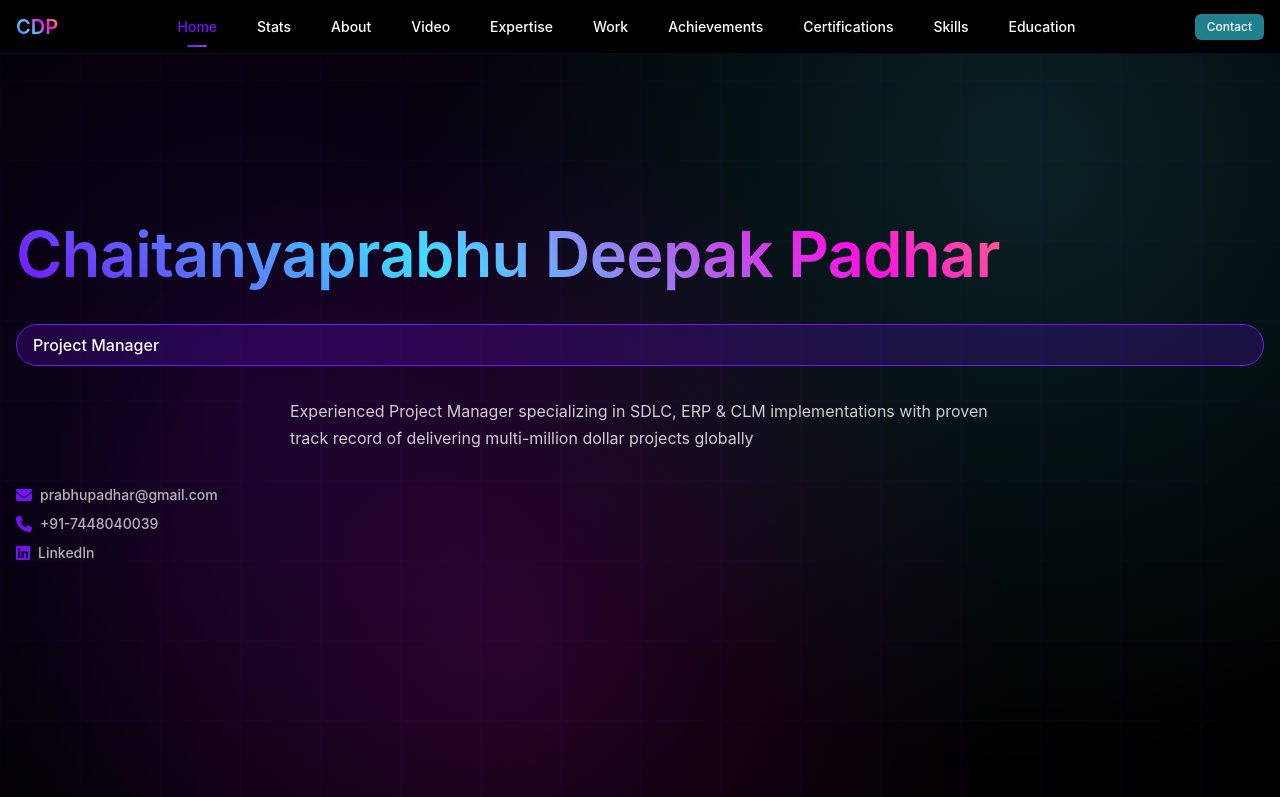
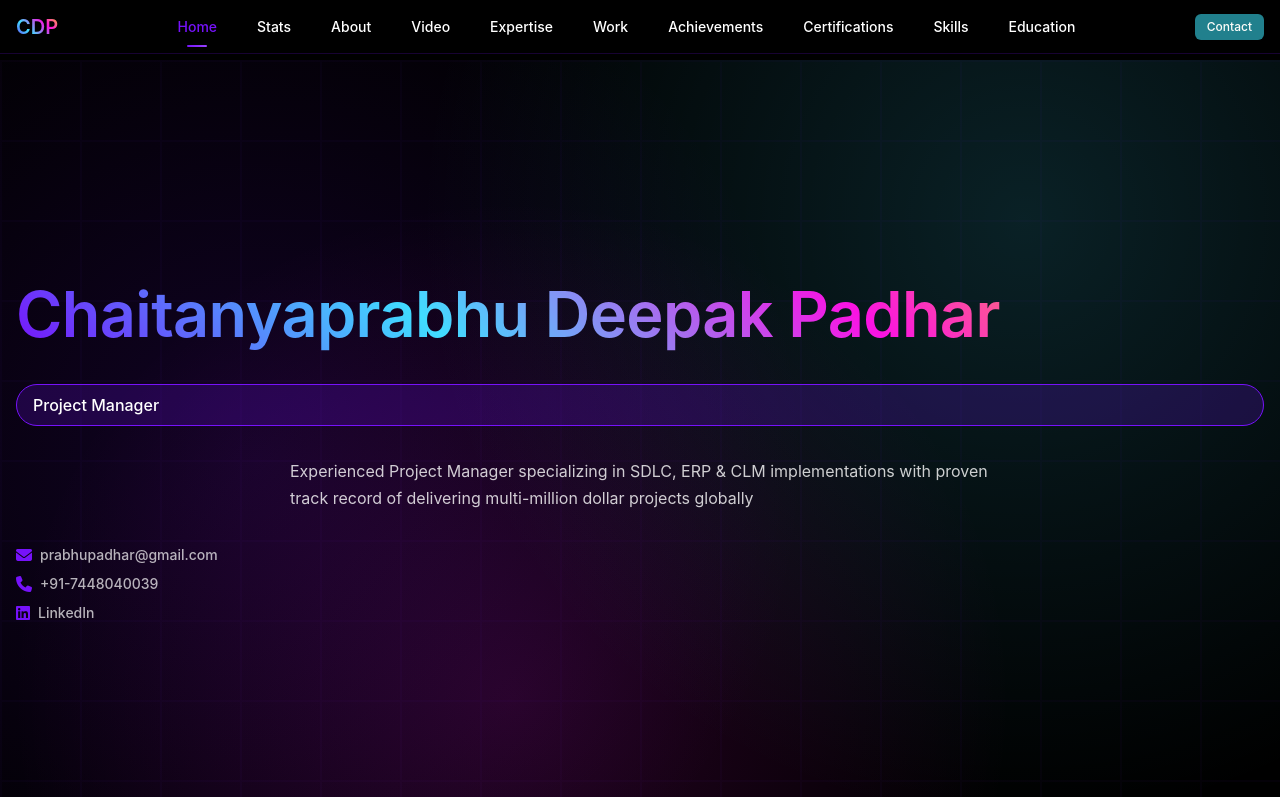
Before and after one commit to Prabhupadhar/prabhupadhar.github.io, a plain HTML site: page index.html in a window 1280 px wide. Shown: the top 797 px of the page. Drawn offline with Linux system fonts and the light colour scheme; a small style sheet from the web is missing; a web font is replaced by a local one.

Commit message:
Update style.css

```diff
--- a/style.css
+++ b/style.css
@@ -299,6 +299,7 @@
 
 /* Base styles */
 html {
+  scroll-padding-top: 60px;
   font-size: var(--font-size-base);
   font-family: var(--font-family-base);
   line-height: var(--line-height-normal);
@@ -310,7 +311,7 @@ html {
 
 body {
   margin: 0;
-  padding: 0;
+  padding-top: 60px; /* same height as your fixed navbar */
 }
 
 *,
```
